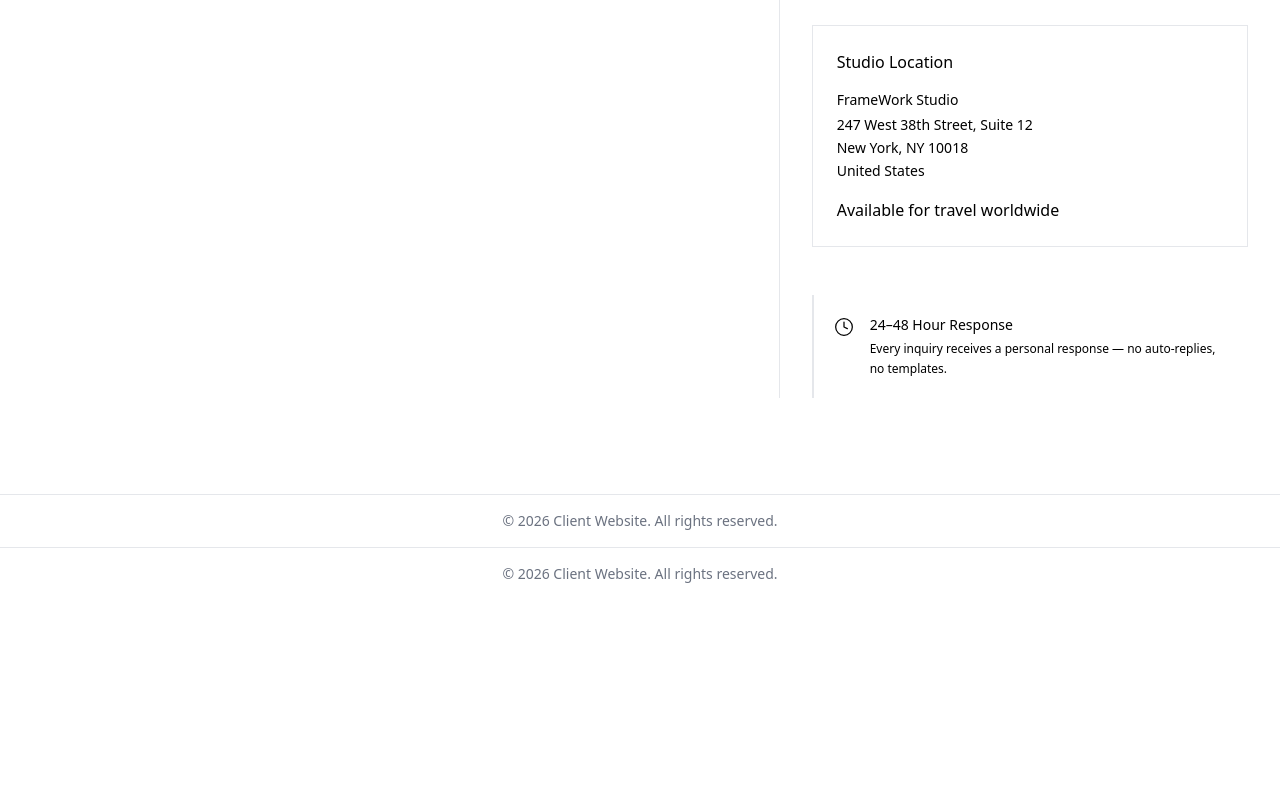
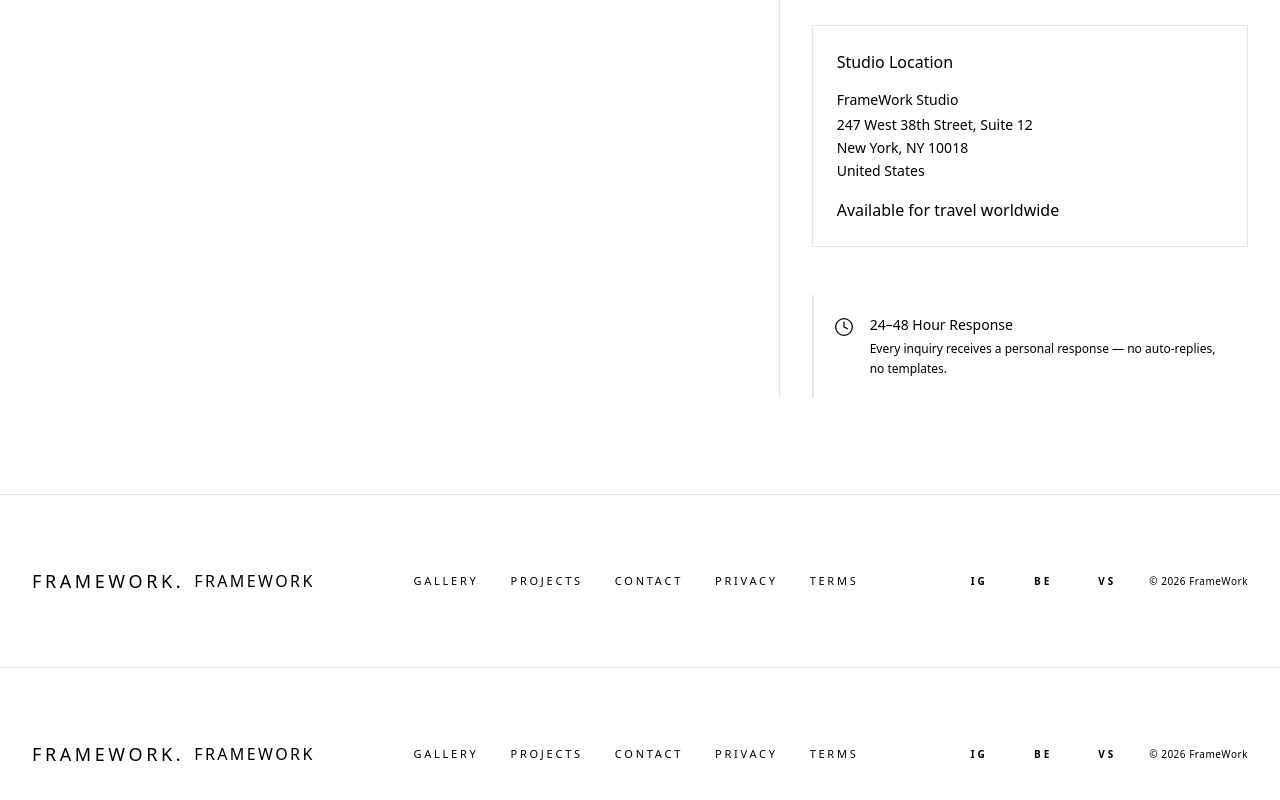
Before and after one commit to vinay3254/c1-website, a Next.js app: page /contact in a window 1280 px wide. Shown: the part 1291-2091 px from the top of the page. Before the commit the page ends 1891 px from the top, so only its background shows below. Built offline with nearby package versions, Linux system fonts and the light colour scheme.

Commit message:
Update Footer.tsx with user code

```diff
--- a/src/components/Footer.tsx
+++ b/src/components/Footer.tsx
@@ -1,10 +1,66 @@
 import React from 'react';
+import Link from 'next/link';
+import AppLogo from '@/components/ui/AppLogo';
 
 export default function Footer() {
   return (
-    <footer className="w-full p-4 border-t mt-auto bg-background">
-      <div className="max-w-7xl mx-auto text-center text-sm text-gray-500">
-        © {new Date().getFullYear()} Client Website. All rights reserved.
+    <footer className="border-t border-border py-16 px-6 md:px-8">
+      <div className="max-w-7xl mx-auto flex flex-col md:flex-row items-center justify-between gap-8">
+        {/* Logo + Brand */}
+        <Link href="/" className="flex items-center gap-2.5 group">
+          <AppLogo
+            size={28}
+            className="transition-transform duration-300 group-hover:rotate-12"
+          />
+          <span className="font-display text-base font-light tracking-[0.15em] uppercase text-foreground">
+            FrameWork
+          </span>
+        </Link>
+
+        {/* Links */}
+        <nav className="flex flex-wrap justify-center items-center gap-6 md:gap-8">
+          {[
+            { label: 'Gallery', href: '/gallery' },
+            { label: 'Projects', href: '/project-detail' },
+            { label: 'Contact', href: '/contact' },
+            { label: 'Privacy', href: '#' },
+            { label: 'Terms', href: '#' },
+          ]?.map((link) => (
+            <Link
+              key={link?.label}
+              href={link?.href}
+              className="nav-link text-[11px] font-medium uppercase tracking-[0.25em] text-muted-foreground hover:text-foreground transition-colors duration-300"
+            >
+              {link?.label}
+            </Link>
+          ))}
+        </nav>
+
+        {/* Social + Copyright */}
+        <div className="flex items-center gap-5">
+          {[
+            { label: 'IG', href: '#', title: 'Instagram' },
+            { label: 'BE', href: '#', title: 'Behance' },
+            { label: 'VS', href: '#', title: 'Vimeo' },
+          ]?.map((s) => (
+            <a
+              key={s?.label}
+              href={s?.href}
+              title={s?.title}
+              className="text-[10px] font-bold tracking-[0.3em] text-muted-foreground hover:text-accent transition-colors duration-300 min-w-[44px] min-h-[44px] flex items-center justify-center"
+            >
+              {s?.label}
+            </a>
+          ))}
+          <span className="text-[10px] text-muted-foreground tracking-wider hidden lg:block">
+            © 2026 FrameWork
+          </span>
+        </div>
+      </div>
+      <div className="max-w-7xl mx-auto mt-6 text-center lg:hidden">
+        <span className="text-[10px] text-muted-foreground tracking-wider">
+          © 2026 FrameWork
+        </span>
       </div>
     </footer>
   );
```
